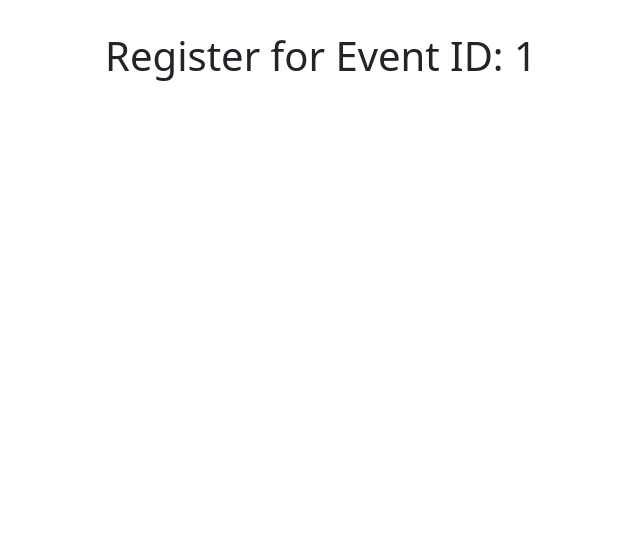
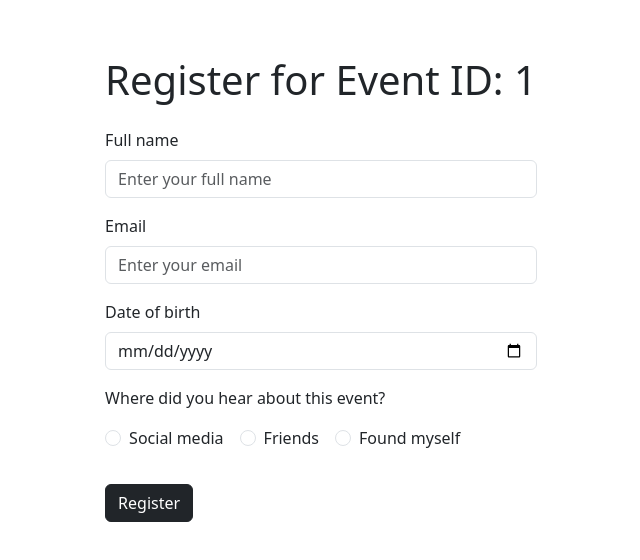
Before and after one commit to zweroboy1/events-app, a React (Vite) app in the folder client/: page /register/1 in a window 1280 px wide. Shown: the top 560 px of the page, without its empty margins (319-959 px from the left). Built offline with nearby package versions, Linux system fonts and the light colour scheme; no server answers.

Commit message:
feat: add registration page markup

```diff
--- a/client/src/components/Register/Register.tsx
+++ b/client/src/components/Register/Register.tsx
@@ -1,12 +1,60 @@
 import React from 'react';
 import { useParams } from 'react-router-dom';
+import { Container, Form, Button } from 'react-bootstrap';
 
 export const Register: React.FC = () => {
   const { id } = useParams<{ id: string }>();
 
   return (
-    <div>
-      <h1>Register for Event ID: {id}</h1>
-    </div>
+    <Container className="mt-4">
+      <h1 className="mb-4">Register for Event ID: {id}</h1>
+      <Form className="text-start">
+        <Form.Group className="mb-3 text-start" controlId="formFullName">
+          <Form.Label>Full name</Form.Label>
+          <Form.Control type="text" placeholder="Enter your full name" />
+        </Form.Group>
+
+        <Form.Group className="mb-3 text-start" controlId="formEmail">
+          <Form.Label>Email</Form.Label>
+          <Form.Control type="email" placeholder="Enter your email" />
+        </Form.Group>
+
+        <Form.Group className="mb-3 text-start" controlId="formDateOfBirth">
+          <Form.Label>Date of birth</Form.Label>
+          <Form.Control type="date" />
+        </Form.Group>
+
+        <Form.Group className="mb-3 text-start">
+          <Form.Label>Where did you hear about this event?</Form.Label>
+          <div className="mt-2 d-flex flex-row gap-3">
+            <Form.Check
+              type="radio"
+              id="socialMedia"
+              name="source"
+              label="Social media"
+              value="socialMedia"
+            />
+            <Form.Check
+              type="radio"
+              id="friends"
+              name="source"
+              label="Friends"
+              value="friends"
+            />
+            <Form.Check
+              type="radio"
+              id="foundMyself"
+              name="source"
+              label="Found myself"
+              value="foundMyself"
+            />
+          </div>
+        </Form.Group>
+
+        <Button variant="dark" className="mt-3" type="submit">
+          Register
+        </Button>
+      </Form>
+    </Container>
   );
 };
```
